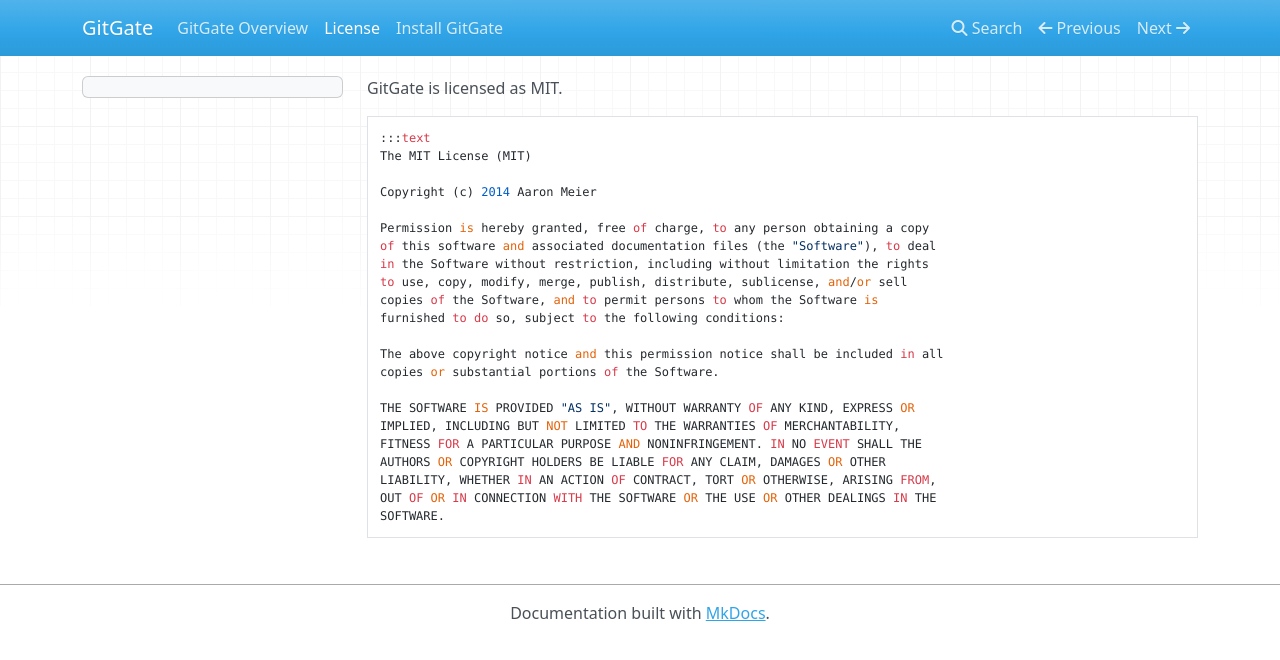
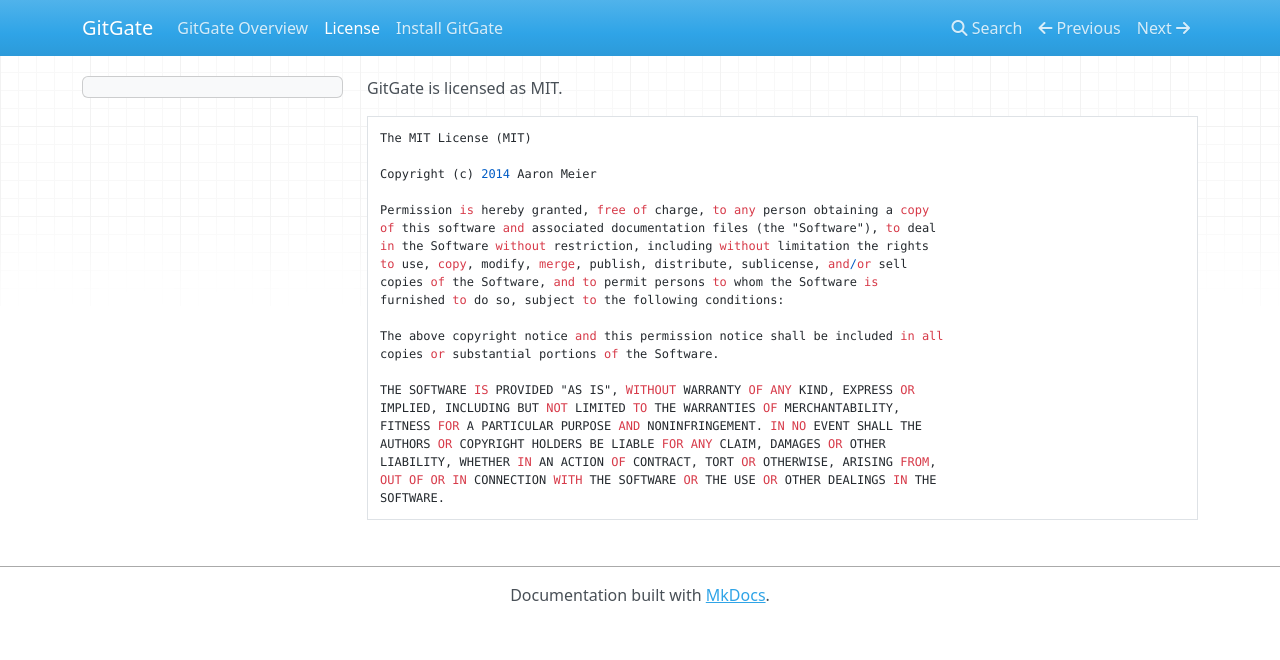
Before and after one commit to nullism/gitgate, an MkDocs documentation site: the page built from docs/license.md, in a window 1280 px wide. Shown: the top 660 px of the page. Built offline with MkDocs 1.6.1, drawn with Linux system fonts in a browser that asks for light colours; nearby versions of some CDN libraries; old or Windows-style settings are respelled for this version of MkDocs.

Commit message:
Update license.md

```diff
--- a/docs/license.md
+++ b/docs/license.md
@@ -1,6 +1,6 @@
 GitGate is licensed as MIT.
 
-    :::text
+
     The MIT License (MIT)
 
     Copyright (c) 2014 Aaron Meier
```
